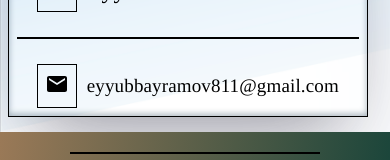
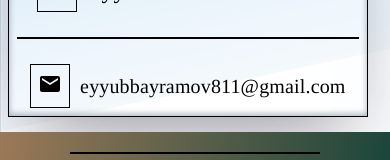
Before and after one commit to Eyyubfront/Portfolio-website, a React (Vite) app in the folder Portfolio/: page /contact in a window 390 px wide. Shown: the part 414-574 px from the top of the page. Built offline with nearby package versions, Linux system fonts and the light colour scheme.

Commit message:
css contact

```diff
--- a/Portfolio/src/index.css
+++ b/Portfolio/src/index.css
@@ -150,7 +150,7 @@ body {
     margin-top: 28px !important;
   }
   .gmailtext{
-    font-size: 19px !important;
+    font-size: 20px !important;
   }
   .a{
     flex-direction: column !important;
```
